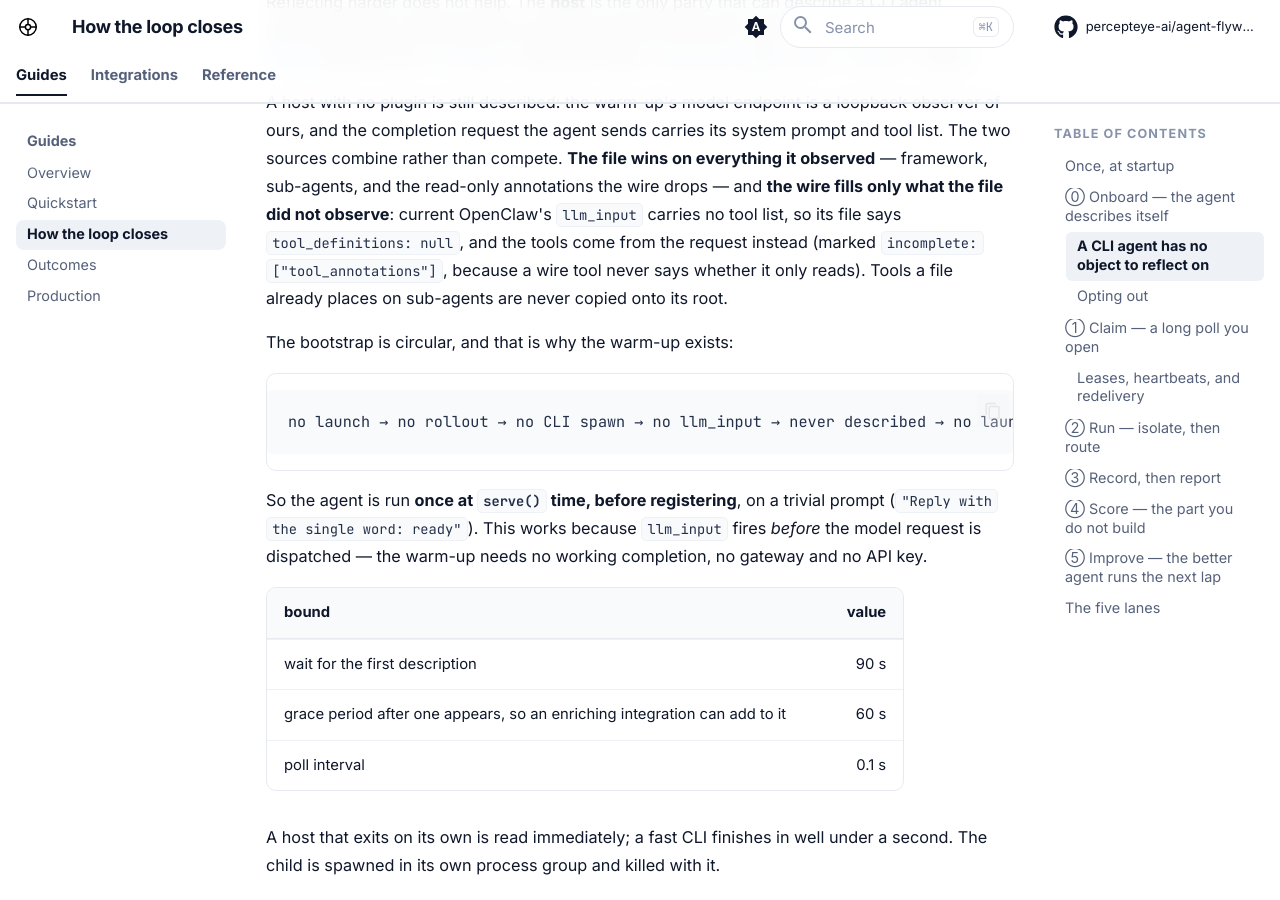
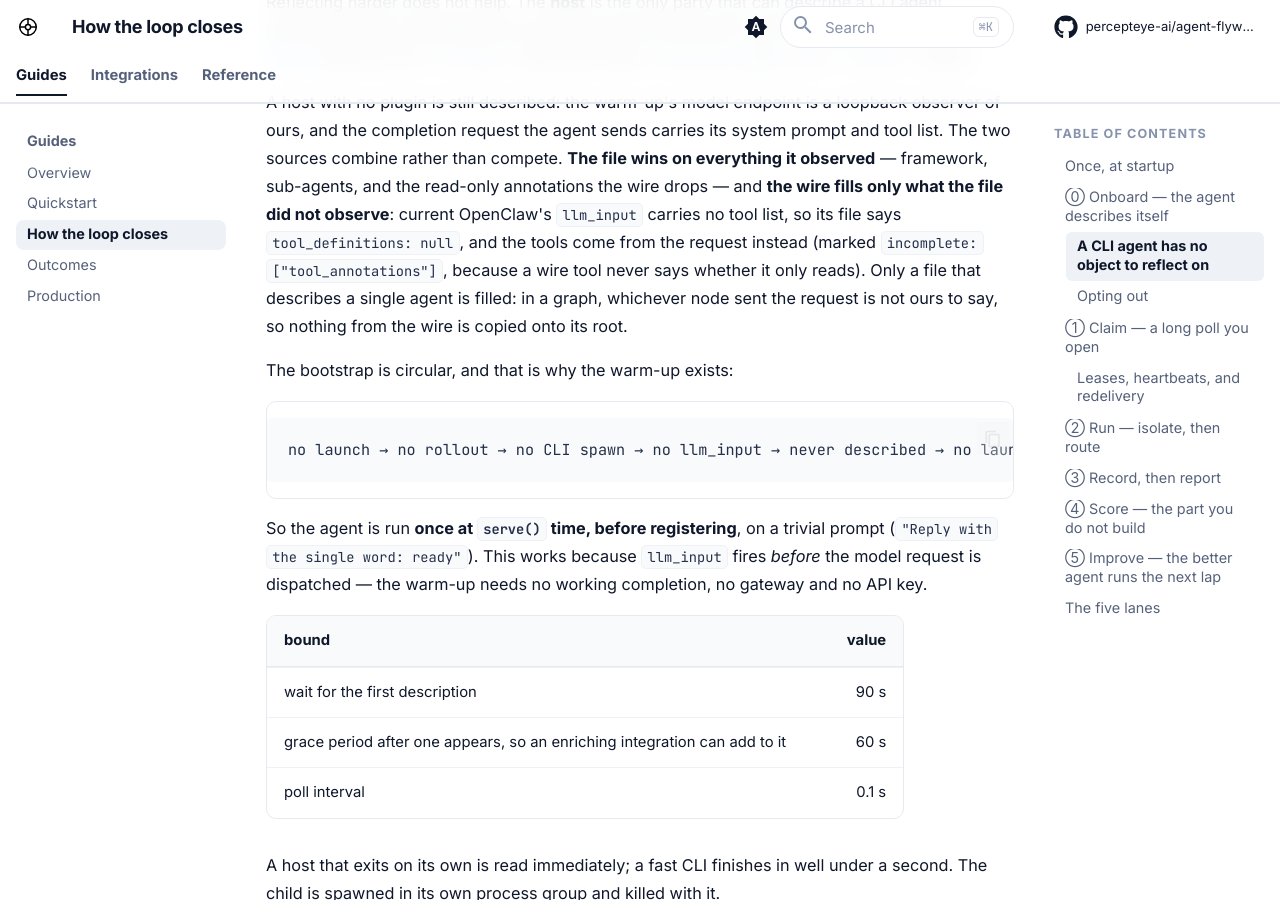
Before and after one commit to percepteye-ai/agent-flywheel, an MkDocs documentation site: the page built from website/docs/how-it-works.md, in a window 1280 px wide and 900 px high, scrolled down 4332 px. Built offline with MkDocs 1.6.1 and Material for MkDocs 9.7.7, drawn with Linux system fonts in a browser that asks for light colours; comment, search, counter and statistics services are not loaded.

Commit message:
how-it-works: the wire fills only a single-agent host file
The review fix made the merge single-node only; this sentence still said
only that tools already on sub-agents are not copied onto the root.

Co-Authored-By: Claude Opus 5 <noreply@anthropic.com>

```diff
--- a/website/docs/how-it-works.md
+++ b/website/docs/how-it-works.md
@@ -101,7 +101,7 @@ Sub-agents are walked to depth **4** — deep enough for the graphs people build
 
 Reflecting harder does not help. The **host** is the only party that can describe a CLI agent, because the host assembled the prompt and built the tool list it sent to the model. The [Node plugin](node.md) observes one `llm_input` event and writes `discovered_agent.json`; `serve()` reads it.
 
-A host with no plugin is still described: the warm-up's model endpoint is a loopback observer of ours, and the completion request the agent sends carries its system prompt and tool list. The two sources combine rather than compete. **The file wins on everything it observed** — framework, sub-agents, and the read-only annotations the wire drops — and **the wire fills only what the file did not observe**: current OpenClaw's `llm_input` carries no tool list, so its file says `tool_definitions: null`, and the tools come from the request instead (marked `incomplete: ["tool_annotations"]`, because a wire tool never says whether it only reads). Tools a file already places on sub-agents are never copied onto its root.
+A host with no plugin is still described: the warm-up's model endpoint is a loopback observer of ours, and the completion request the agent sends carries its system prompt and tool list. The two sources combine rather than compete. **The file wins on everything it observed** — framework, sub-agents, and the read-only annotations the wire drops — and **the wire fills only what the file did not observe**: current OpenClaw's `llm_input` carries no tool list, so its file says `tool_definitions: null`, and the tools come from the request instead (marked `incomplete: ["tool_annotations"]`, because a wire tool never says whether it only reads). Only a file that describes a single agent is filled: in a graph, whichever node sent the request is not ours to say, so nothing from the wire is copied onto its root.
 
 The bootstrap is circular, and that is why the warm-up exists:
 
```
